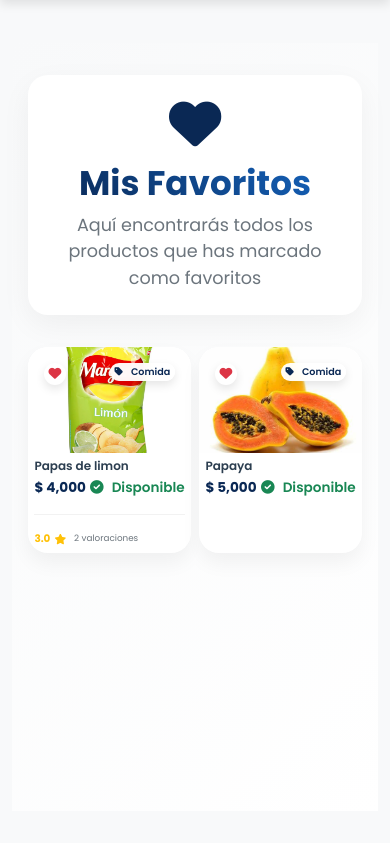
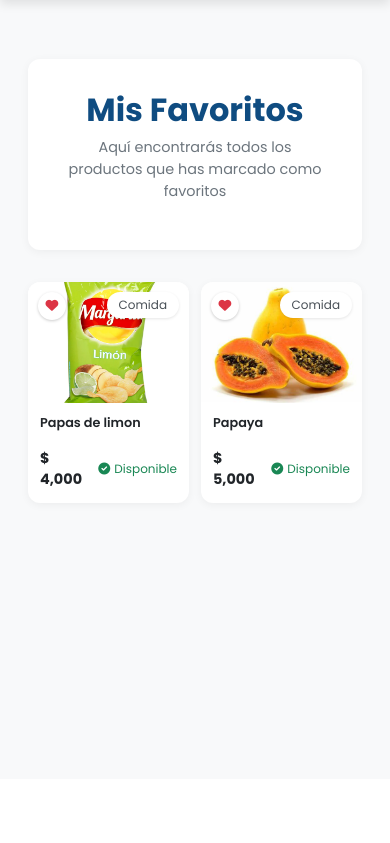
Before and after one commit to camiloarbr/EafitTrade, a Django app: page /favorites/ in a window 390 px wide. Shown: the part 65-908 px from the top of the page. After the commit the page ends 570 px from the top, so only its background shows below. Run offline with Django 5.2, Linux system fonts and the light colour scheme; a user stored in the database is signed in; data comes from the database, SQL or seed files in the repository; both versions use the stored data as it was after the commit.

Commit message:
Actualiza la plantilla de favoritos con un nuevo diseño responsivo y mejoras en los estilos CSS. Se simplifican las tarjetas de productos y se optimizan los elementos visuales. Se actualiza la base de datos db.sqlite3 para reflejar los cambios.

```diff
--- a/products/templates/products/favorites.html
+++ b/products/templates/products/favorites.html
@@ -5,392 +5,261 @@
 
 {% block extra_styles %}
 <style>
-    .favorites-section {
-        background: linear-gradient(135deg, #f8f9fa 0%, #ffffff 100%);
-        padding: 3rem 0;
-        min-height: calc(100vh - 76px);
-        display: flex;
-        flex-direction: column;
+    /* Estilos para la sección favoritos */
+    body {
+        background-color: #f8f9fa;
     }
 
     .favorites-container {
         max-width: 1200px;
         margin: 0 auto;
-        padding: 0 1rem;
-        flex: 1;
+        padding: 1rem;
     }
 
     .favorites-header {
+        background-color: white;
+        border-radius: 12px;
+        box-shadow: 0 2px 10px rgba(0,0,0,0.05);
+        padding: 2rem;
+        margin-bottom: 2rem;
         text-align: center;
-        margin-bottom: 3rem;
-        padding: 2rem;
-        background: white;
-        border-radius: 20px;
-        box-shadow: 0 10px 30px rgba(0,0,0,0.05);
-    }
-
-    .favorites-icon {
-        color: var(--primary-color);
-        font-size: 3rem;
-        margin-bottom: 1rem;
-        animation: pulse 2s infinite;
-    }
-
-    @keyframes pulse {
-        0% { transform: scale(1); }
-        50% { transform: scale(1.1); }
-        100% { transform: scale(1); }
     }
 
     .favorites-header h1 {
+        color: #0f4c81;
+        font-size: 2.5rem;
         font-weight: 700;
         margin-bottom: 0.5rem;
-        background: linear-gradient(45deg, var(--primary-color), #1565C0);
-        -webkit-background-clip: text;
-        -webkit-text-fill-color: transparent;
     }
 
     .favorites-header p {
-        color: var(--secondary-color);
-        font-size: 1.1rem;
-        max-width: 600px;
-        margin: 0 auto;
+        color: #6c757d;
+        font-size: 1rem;
     }
 
-    /* Estilos de tarjeta de producto mejorados */
+    /* Estilo de tarjetas de productos */
+    .products-grid {
+        display: grid;
+        grid-template-columns: repeat(auto-fill, minmax(240px, 1fr));
+        gap: 1.5rem;
+    }
+
     .product-card {
+        background-color: white;
+        border-radius: 12px;
+        overflow: hidden;
+        transition: transform 0.2s, box-shadow 0.2s;
+        box-shadow: 0 2px 8px rgba(0,0,0,0.05);
+        position: relative;
+        display: flex;
+        flex-direction: column;
         height: 100%;
-        transition: all 0.3s cubic-bezier(0.4, 0, 0.2, 1);
-        border: none;
-        border-radius: 20px;
-        box-shadow: 0 10px 20px rgba(0,0,0,0.05);
-        overflow: hidden;
-        position: relative;
-        background: white;
+        cursor: pointer;
     }
 
     .product-card:hover {
-        transform: translateY(-10px);
-        box-shadow: 0 20px 40px rgba(0,0,0,0.1);
+        transform: translateY(-5px);
+        box-shadow: 0 5px 15px rgba(0,0,0,0.1);
     }
 
-    .product-image-wrapper {
+    .product-img-container {
         position: relative;
-        padding-top: 75%;
+        width: 100%;
+        padding-top: 75%; /* 4:3 aspect ratio */
         overflow: hidden;
     }
 
-    .product-image {
+    .product-img {
         position: absolute;
         top: 0;
         left: 0;
         width: 100%;
         height: 100%;
         object-fit: cover;
-        transition: transform 0.3s ease;
     }
 
-    .product-card:hover .product-image {
-        transform: scale(1.1);
+    .category-badge {
+        position: absolute;
+        top: 10px;
+        right: 10px;
+        background: white;
+        color: #495057;
+        font-size: 0.75rem;
+        padding: 0.25rem 0.75rem;
+        border-radius: 30px;
+        box-shadow: 0 1px 3px rgba(0,0,0,0.1);
+        z-index: 1;
     }
 
-    .card-body {
-        padding: 1.5rem;
-        position: relative;
+    .product-body {
+        padding: 1rem;
+        display: flex;
+        flex-direction: column;
+        flex-grow: 1;
     }
 
-    .card-title {
-        font-size: 1.1rem;
+    .product-title {
+        font-size: 0.95rem;
         font-weight: 600;
-        line-height: 1.4;
-        margin-bottom: 1rem;
-        color: #2c3e50;
+        margin-bottom: 0.5rem;
+        color: #212529;
         display: -webkit-box;
         -webkit-line-clamp: 2;
         -webkit-box-orient: vertical;
         overflow: hidden;
+        line-height: 1.3;
     }
 
-    .category-badge {
-        position: absolute;
-        top: 1rem;
-        right: 1rem;
-        background: rgba(255,255,255,0.95);
-        padding: 0.5rem 1rem;
-        border-radius: 20px;
-        font-size: 0.8rem;
-        font-weight: 600;
-        color: var(--primary-color);
-        box-shadow: 0 4px 10px rgba(0,0,0,0.1);
-        backdrop-filter: blur(5px);
-        z-index: 2;
+    .price-container {
+        margin-top: auto;
+        padding-top: 0.5rem;
     }
 
-    .price {
-        font-size: 1.25rem;
+    .product-price {
+        font-size: 1.1rem;
         font-weight: 700;
-        color: var(--primary-color);
-        margin: 0;
+        color: #212529;
+        display: flex;
+        align-items: center;
+    }
+
+    .availability-badge {
+        margin-left: 0.5rem;
+        font-size: 0.75rem;
+        display: flex;
+        align-items: center;
+    }
+
+    .availability-badge i {
+        margin-right: 0.25rem;
     }
 
     .favorite-btn {
         position: absolute;
-        top: 1rem;
-        left: 1rem;
-        width: 40px;
-        height: 40px;
+        top: 10px;
+        left: 10px;
+        background-color: white;
+        color: #dc3545;
+        border: none;
+        width: 32px;
+        height: 32px;
         border-radius: 50%;
-        background: white;
-        border: none;
-        box-shadow: 0 4px 10px rgba(0,0,0,0.1);
         display: flex;
         align-items: center;
         justify-content: center;
-        transition: all 0.3s ease;
-        z-index: 2;
+        box-shadow: 0 1px 3px rgba(0,0,0,0.2);
+        z-index: 1;
+        cursor: pointer;
     }
 
     .favorite-btn:hover {
-        transform: scale(1.1);
-        box-shadow: 0 6px 15px rgba(0,0,0,0.15);
+        background-color: #f8f9fa;
     }
 
-    .favorite-btn i {
-        font-size: 1.2rem;
-        color: #dc3545;
+    /* Estado de producto no disponible */
+    .product-unavailable .product-img {
+        filter: grayscale(0.7);
     }
 
-    .availability-badge {
-        font-size: 0.85rem;
-        font-weight: 600;
-        display: flex;
-        align-items: center;
-        gap: 0.5rem;
+    .product-unavailable .product-body {
+        opacity: 0.8;
     }
 
-    .star-rating {
-        display: flex;
-        align-items: center;
-        gap: 0.5rem;
-        margin-top: 1rem;
-        padding-top: 1rem;
-        border-top: 1px solid rgba(0,0,0,0.05);
+    /* Estilos para el estado vacío */
+    .empty-state {
+        text-align: center;
+        padding: 3rem 2rem;
+        background-color: white;
+        border-radius: 12px;
+        box-shadow: 0 2px 10px rgba(0,0,0,0.05);
+        margin: 3rem auto;
+        max-width: 500px;
     }
 
-    .rating-value {
-        font-size: 1rem;
-        font-weight: 700;
-        color: #ffc107;
-    }
-
-    .rating-count {
-        color: var(--secondary-color);
-        font-size: 0.85rem;
-    }
-
-    /* Estado no disponible */
-    .product-unavailable {
-        opacity: 0.75;
-    }
-
-    .product-unavailable .product-image {
-        filter: grayscale(50%);
-    }
-
-    /* Simplificación del estado vacío */
-    .empty-favorites {
-        text-align: center;
-        padding: 3rem 2rem;
-        background: transparent;
-        box-shadow: none;
-        margin: auto;
-        max-width: 500px;
-        display: flex;
-        flex-direction: column;
-        align-items: center;
-        justify-content: center;
-    }
-
-    .empty-favorites i {
-        font-size: 4rem;
+    .empty-state i {
+        font-size: 3rem;
         color: #dee2e6;
         margin-bottom: 1.5rem;
     }
 
-    .empty-favorites h3 {
+    .empty-state h3 {
         font-size: 1.5rem;
-        font-weight: 600;
-        margin-bottom: 0.75rem;
-        color: #2c3e50;
+        color: #343a40;
+        margin-bottom: 1rem;
     }
 
-    .empty-favorites p {
-        font-size: 1rem;
+    .empty-state p {
         color: #6c757d;
         margin-bottom: 1.5rem;
-        max-width: 300px;
     }
 
-    .empty-favorites .btn {
-        padding: 0.75rem 1.5rem;
-        font-size: 1rem;
-        border-radius: 10px;
-        transition: all 0.3s ease;
-        display: inline-flex;
-        align-items: center;
-        gap: 0.5rem;
+    /* Responsive */
+    @media (max-width: 768px) {
+        .products-grid {
+            grid-template-columns: repeat(auto-fill, minmax(160px, 1fr));
+            gap: 1rem;
         }
 
-    .empty-favorites .btn:hover {
-        transform: translateY(-2px);
-        box-shadow: 0 4px 12px rgba(13, 110, 253, 0.15);
+        .product-title {
+            font-size: 0.85rem;
         }
 
-    /* Animación de entrada para las tarjetas */
-    @keyframes fadeInUp {
-        from {
-            opacity: 0;
-            transform: translateY(20px);
+        .product-price {
+            font-size: 1rem;
         }
-        to {
-            opacity: 1;
-            transform: translateY(0);
+
+        .favorites-header h1 {
+            font-size: 2rem;
+        }
+
+        .favorites-header p {
+            font-size: 0.9rem;
         }
     }
 
-    .product-card {
-        animation: fadeInUp 0.6s ease backwards;
+    @media (max-width: 576px) {
+        .products-grid {
+            grid-template-columns: repeat(auto-fill, minmax(140px, 1fr));
+            gap: 0.75rem;
         }
 
-    .row > div:nth-child(1) .product-card { animation-delay: 0.1s; }
-    .row > div:nth-child(2) .product-card { animation-delay: 0.2s; }
-    .row > div:nth-child(3) .product-card { animation-delay: 0.3s; }
-    .row > div:nth-child(4) .product-card { animation-delay: 0.4s; }
-    .row > div:nth-child(5) .product-card { animation-delay: 0.5s; }
-
-    /* Ajustes responsivos */
-    @media (max-width: 768px) {
-        .favorites-section {
-            padding: 2rem 0;
+        .product-body {
+            padding: 0.75rem;
         }
 
-        .favorites-header {
-            padding: 1.5rem;
-            margin-bottom: 2rem;
+        .product-title {
+            font-size: 0.8rem;
+            -webkit-line-clamp: 1;
         }
 
-        .card-body {
-            padding: 0.5rem;
-        }
-
-        .category-badge {
-            padding: 0.15rem 0.4rem;
-            font-size: 0.65rem;
-        }
-
-        .card-title {
-            font-size: 0.8rem;
-            line-height: 1.2;
-            margin-bottom: 0.25rem;
-        }
-
-        .price {
+        .product-price {
             font-size: 0.9rem;
         }
 
         .favorite-btn {
-            width: 24px;
-            height: 24px;
-        }
-
-        .favorite-btn i {
-            font-size: 0.9rem;
-        }
-
-        .star-rating {
-            font-size: 0.7rem;
-        }
-
-        .rating-value {
-            font-size: 0.7rem;
-        }
-
-        .rating-count {
-            font-size: 0.6rem;
-        }
-    }
-
-    @media (max-width: 576px) {
-        .product-image-wrapper {
-            padding-top: 65%;
-        }
-
-        .card-body {
-            padding: 0.4rem;
-        }
-
-        .card-title {
-            font-size: 0.75rem;
-        }
-
-        .price {
-            font-size: 0.85rem;
-        }
-
-        .category-badge {
-            font-size: 0.6rem;
-            padding: 0.1rem 0.3rem;
-        }
-
-        .favorite-btn {
-            width: 22px;
-            height: 22px;
+            width: 28px;
+            height: 28px;
         }
 
         .favorite-btn i {
             font-size: 0.8rem;
-        }
-
-        .star-rating {
-            font-size: 0.65rem;
-        }
-
-        .rating-value {
-            font-size: 0.65rem;
-        }
-
-        .rating-count {
-            font-size: 0.55rem;
         }
     }
 </style>
 {% endblock %}
 
 {% block content %}
-<section class="favorites-section">
 <div class="favorites-container">
     <div class="favorites-header">
-            <i class="fas fa-heart favorites-icon"></i>
-            <h1 class="display-4">Mis Favoritos</h1>
+        <h1>Mis Favoritos</h1>
         <p>Aquí encontrarás todos los productos que has marcado como favoritos</p>
     </div>
 
     <div id="favorites-content">
         {% if favorites %}
-            <div class="row g-2">
+        <div class="products-grid">
             {% for favorite in favorites %}
-                <div class="col-6 col-sm-6 col-lg-4 col-xl-3" id="favorite-{{ favorite.product.id }}">
-                    <a href="{% url 'product_detail' favorite.product.id %}" class="text-decoration-none">
-                        <div class="card product-card {% if not favorite.product.available %}product-unavailable{% endif %}">
-                            <div class="product-image-wrapper">
-                                {% if favorite.product.image %}
-                                <img src="{{ favorite.product.image.url }}"
-                                     class="product-image"
-                                     alt="{{ favorite.product.name }}">
-                                {% endif %}
-                                <span class="category-badge">
-                                    <i class="fas fa-tag me-2"></i>{{ favorite.product.get_category_display }}
-                                </span>
+            <div class="product-card {% if not favorite.product.available %}product-unavailable{% endif %}" id="favorite-{{ favorite.product.id }}">
                 <button
                     onclick="toggleFavorite(event, {{ favorite.product.id }})"
                     class="favorite-btn"
@@ -398,50 +267,51 @@
                 >
                     <i class="fas fa-heart"></i>
                 </button>
+
+                <div class="product-img-container">
+                    {% if favorite.product.image %}
+                    <img src="{{ favorite.product.image.url }}" class="product-img" alt="{{ favorite.product.name }}">
+                    {% else %}
+                    <div class="product-img default-img"></div>
+                    {% endif %}
+                    <span class="category-badge">{{ favorite.product.get_category_display }}</span>
                 </div>
 
-                            <div class="card-body">
-                                <h5 class="card-title">{{ favorite.product.name }}</h5>
+                <div class="product-body">
+                    <a href="{% url 'product_detail' favorite.product.id %}" class="text-decoration-none">
+                        <h3 class="product-title">{{ favorite.product.name }}</h3>
+                    </a>
 
-                                <div class="d-flex justify-content-between align-items-center">
-                                    <p class="price">$ {{ favorite.product.price|floatformat:0|intcomma }}</p>
-                                    <span class="availability-badge {% if favorite.product.available %}text-success{% else %}text-danger{% endif %}">
+                    <div class="price-container">
+                        <div class="d-flex align-items-center justify-content-between">
+                            <span class="product-price">$ {{ favorite.product.price|floatformat:0|intcomma }}</span>
                             {% if favorite.product.available %}
+                            <span class="availability-badge text-success">
                                 <i class="fas fa-check-circle"></i>Disponible
+                            </span>
                             {% else %}
+                            <span class="availability-badge text-danger">
                                 <i class="fas fa-times-circle"></i>No disponible
-                                        {% endif %}
                             </span>
-                                </div>
-
-                                {% if favorite.product.total_ratings > 0 %}
-                                <div class="star-rating">
-                                    <div class="d-flex align-items-center">
-                                        <span class="rating-value">{{ favorite.product.average_rating }}</span>
-                                        <i class="fas fa-star text-warning ms-1"></i>
-                                    </div>
-                                    <span class="rating-count">{{ favorite.product.total_ratings }} valoraciones</span>
-                                </div>
                             {% endif %}
                         </div>
                     </div>
-                    </a>
+                </div>
             </div>
             {% endfor %}
         </div>
         {% else %}
-            <div class="empty-favorites">
+        <div class="empty-state">
             <i class="far fa-heart"></i>
             <h3>No tienes favoritos</h3>
             <p>Encuentra productos que te gusten y agrégalos a tus favoritos</p>
             <a href="{% url 'home' %}" class="btn btn-primary">
-                    Explorar productos
+                <i class="fas fa-search me-2"></i>Explorar productos
             </a>
         </div>
         {% endif %}
     </div>
 </div>
-</section>
 
 {% block extra_scripts %}
 <script>
@@ -474,7 +344,7 @@ function toggleFavorite(event, productId) {
                 if (remainingFavorites.length === 0) {
                     const favoritesContent = document.getElementById('favorites-content');
                     const emptyState = document.createElement('div');
-                    emptyState.className = 'empty-favorites';
+                    emptyState.className = 'empty-state';
                     emptyState.style.opacity = '0';
                     emptyState.style.transform = 'translateY(20px)';
                     emptyState.innerHTML = `
@@ -482,7 +352,7 @@ function toggleFavorite(event, productId) {
                         <h3>No tienes favoritos</h3>
                         <p>Encuentra productos que te gusten y agrégalos a tus favoritos</p>
                         <a href="{% url 'home' %}" class="btn btn-primary">
-                            Explorar productos
+                            <i class="fas fa-search me-2"></i>Explorar productos
                         </a>
                     `;
 
@@ -503,6 +373,22 @@ function toggleFavorite(event, productId) {
         productCard.style.opacity = '';
     });
 }
+
+// Hacer que las tarjetas sean clickeables (excepto los botones)
+document.addEventListener('DOMContentLoaded', function() {
+    const productCards = document.querySelectorAll('.product-card');
+
+    productCards.forEach(card => {
+        card.addEventListener('click', function(event) {
+            // Si el clic no fue en un botón o un enlace
+            if (!event.target.closest('button') && !event.target.closest('a')) {
+                // Obtener el enlace del detalle del producto de esta tarjeta
+                const detailLink = this.querySelector('a').getAttribute('href');
+                window.location.href = detailLink;
+            }
+        });
+    });
+});
 </script>
 {% endblock %}
 {% endblock %}
```
Also changed, not shown: db.sqlite3. Lines whose indentation alone changed are shown as unchanged.
